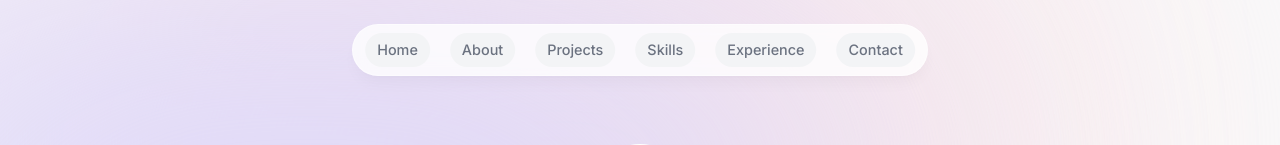
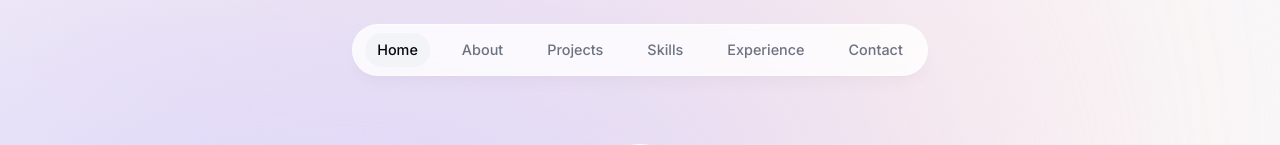
Before and after one commit to pranayharishchandra/portfolio-pranay, a Next.js app: page / in a window 1280 px wide. Shown: the top 145 px of the page. Built offline with nearby package versions, Linux system fonts and the light colour scheme.

Commit message:
using useState to keep track section of page

```diff
--- a/components/Header.tsx
+++ b/components/Header.tsx
@@ -1,13 +1,14 @@
 "use client";
 
-import React from "react";
+import React, { useState } from "react";
 import { motion } from "framer-motion";
 import { links } from "@/lib/data";
 import Link from "next/link";
-
+import clsx from "clsx";
 
 export default function Header() {
 
+  const [activeSection, setActiveSection] = useState("Home")
 
   return (
     <header className="z-[999] relative">
@@ -27,16 +28,22 @@ export default function Header() {
               animate={{ y: 0, opacity: 1 }}
             >
               <Link
-                className={
-                  "flex w-full items-center justify-center px-3 py-3 hover:text-gray-950 transition dark:text-gray-500 dark:hover:text-gray-300"
-
-                }
+                className={clsx(
+                  "flex w-full items-center justify-center px-3 py-3 hover:text-gray-950 transition dark:text-gray-500 dark:hover:text-gray-300",
+                  {
+                    "text-gray-950 dark:text-gray-200":
+                      activeSection === link.name,
+                  }
+                )}
                 href={link.hash}
-
+                onClick={() => {
+                  setActiveSection(link.name);
+                }}
               >
                 {link.name}
 
-                {(
+                {
+                link.name === activeSection && (
                   <motion.span
                     className="bg-gray-100 rounded-full absolute inset-0 -z-10 dark:bg-gray-800"
                     layoutId="activeSection"
@@ -46,7 +53,8 @@ export default function Header() {
                       damping: 30,
                     }}
                   ></motion.span>
-                )}
+                )
+                }
               </Link>
             </motion.li>
           ))}
--- a/package.json
+++ b/package.json
@@ -13,6 +13,7 @@
     "@types/react": "18.2.55",
     "@types/react-dom": "18.2.19",
     "autoprefixer": "10.4.17",
+    "clsx": "^2.1.0",
     "eslint": "8.56.0",
     "eslint-config-next": "14.1.0",
     "framer-motion": "^11.0.3",
```
Also changed, not shown: 1 other file (tests, documents, lock files or other folders).
